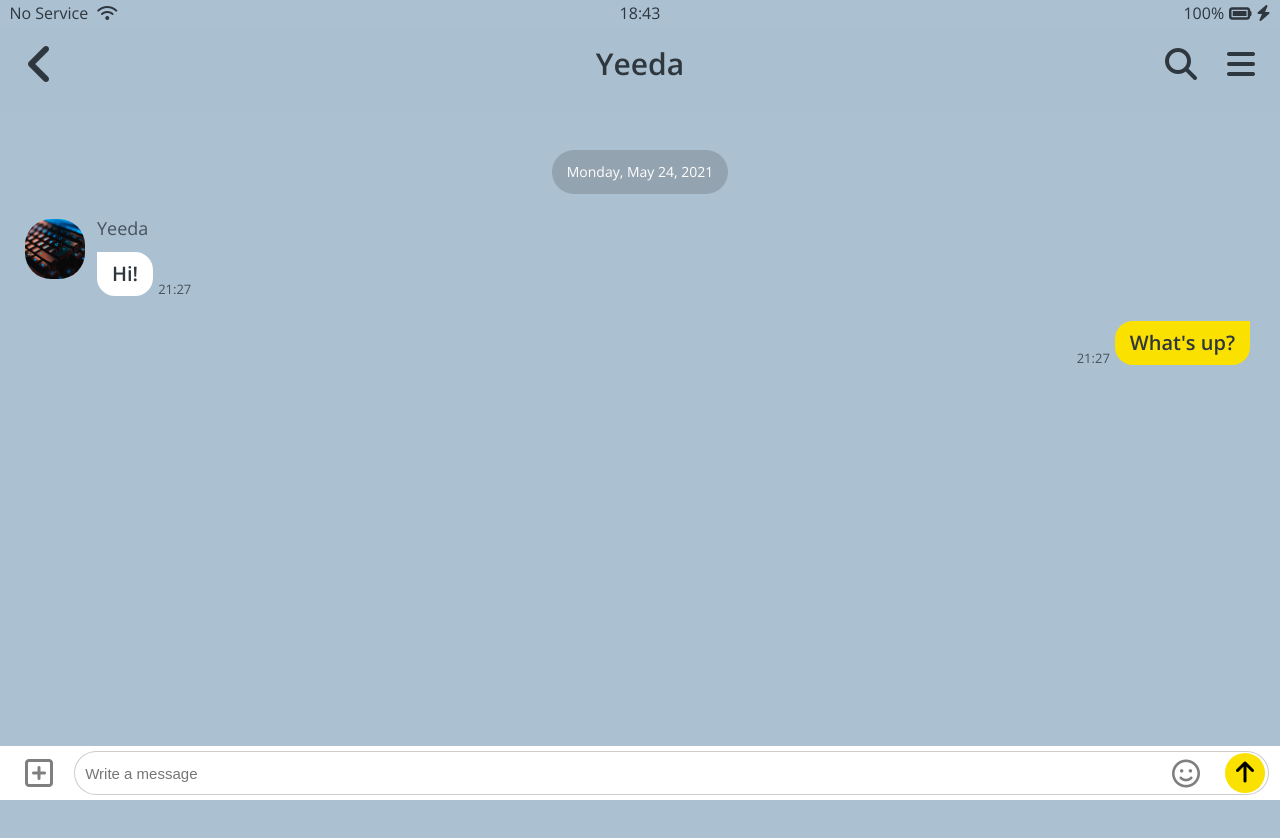
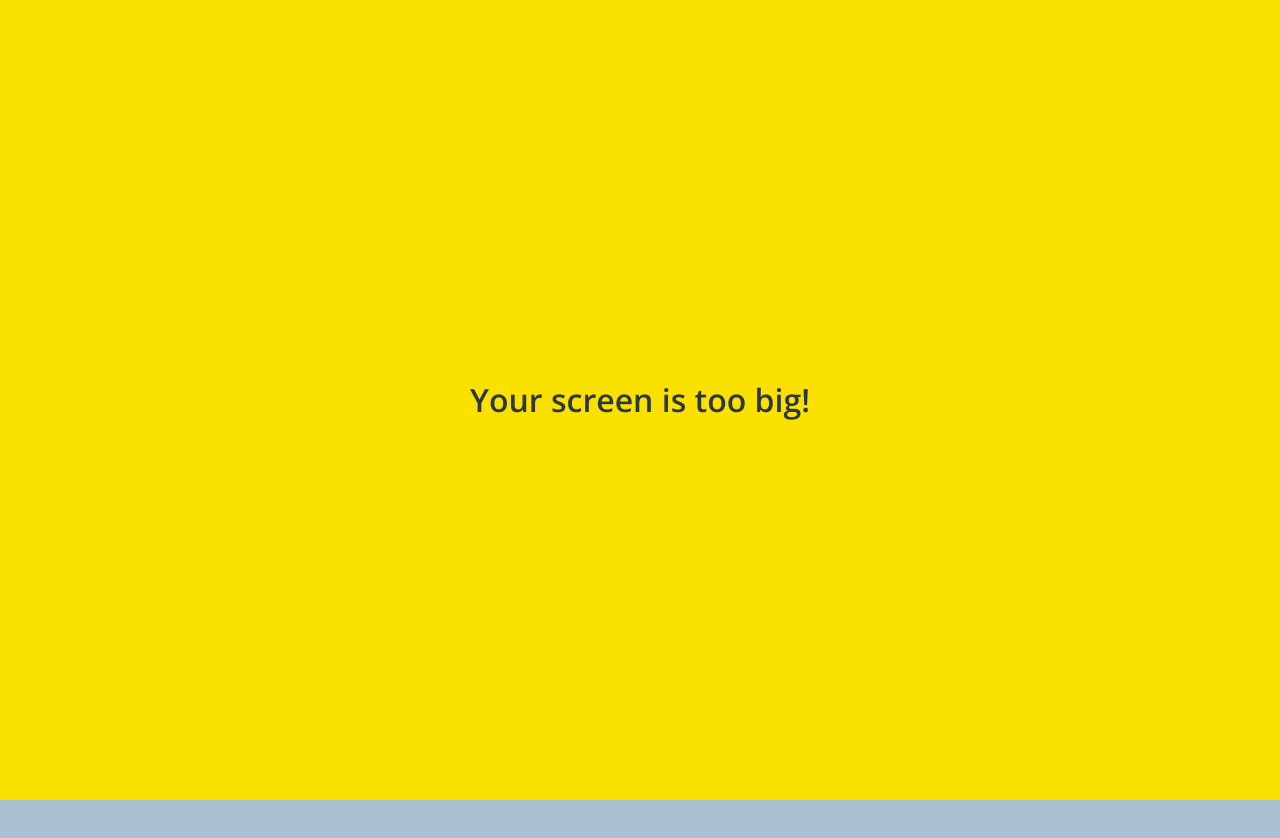
Before and after one commit to yeedacoding/kokoa-clone-2021, a plain HTML site: page Chatting.html in a window 1280 px wide. Shown: the top 838 px of the page. Drawn offline with nearby package versions, Linux system fonts and the light colour scheme.

Commit message:
Created Media-query HTML & CSS

```diff
--- /dev/null
+++ b/CSS/Components/no-mobile.css
@@ -0,0 +1,19 @@
+#no-mobile {
+  position: absolute;
+  z-index: 99;
+  height: 100vh;
+  width: 100vw;
+  background-color: var(--yellow);
+  display: flex;
+  top: 0;
+  justify-content: center;
+  align-items: center;
+  font-size: 32px;
+  font-weight: 600;
+}
+
+@media screen and (max-width: 645px) {
+  #no-mobile {
+    display: none;
+  }
+}
--- a/CSS/Screen/Chatting.css
+++ b/CSS/Screen/Chatting.css
@@ -1,6 +1,6 @@
 #chat-screen {
   background-color: #abc0d1;
-  height: 500vh;
+  height: 300vh;
 }
 
 #chat-screen .alt-header,
@@ -149,11 +149,11 @@
 }
 
 .reply .reply__column:first-child {
-  width: 4%;
+  width: 10%;
 }
 
 .reply .reply__column:last-child {
-  width: 96%;
+  width: 90%;
 }
 
 .reply__column:first-child i {
@@ -215,8 +215,8 @@
 }
 
 .reply input:focus {
-  width: 95vw;
-  transform: translateX(-4%) translateY(-80px);
+  width: 90vw;
+  transform: translateX(-11%) translateY(-80px);
 }
 
 .reply:focus-within {
--- a/CSS/Screen/friends.css
+++ b/CSS/Screen/friends.css
@@ -42,7 +42,7 @@
 #splash-screen {
   background-color: var(--yellow);
   position: absolute;
-  height: 100vh;
+  height: 115vh;
   width: 100vw;
   top: 0;
   display: flex;
--- a/CSS/Screen/login.css
+++ b/CSS/Screen/login.css
@@ -9,6 +9,7 @@
 .welcome-header__title {
   margin-bottom: 20px;
   font-size: 25px;
+  font-weight: 600;
 }
 
 .welcome-header__text {
--- a/CSS/style.css
+++ b/CSS/style.css
@@ -19,11 +19,12 @@
 @import "Components/badge.css";
 @import "Components/red-alarm.css";
 @import "Components/alt-screen-header.css";
+@import "Components/no-mobile.css";
 
 body {
   color: #2e363e;
   font-family: "Open Sans", sans-serif;
-  height: 100vh;
+  height: 110vh;
 }
 
 .main-screen {
--- a/Chatting.html
+++ b/Chatting.html
@@ -73,7 +73,9 @@
             </button>
         </div>
     </form>
-
+    <div id="no-mobile">
+        <span>Your screen is too big!</span>
+    </div>
     <script src="https://kit.fontawesome.com/9116a54334.js" crossorigin="anonymous"></script>
 </body>
 </html>
```
Also changed, not shown: Chats.html (+3 -1 lines), Find.html (+3 -1 lines), More.html (+3 -1 lines), Settings.html (+3 -1 lines), friends.html (+3 -1 lines), index.html (+5 -2 lines).
